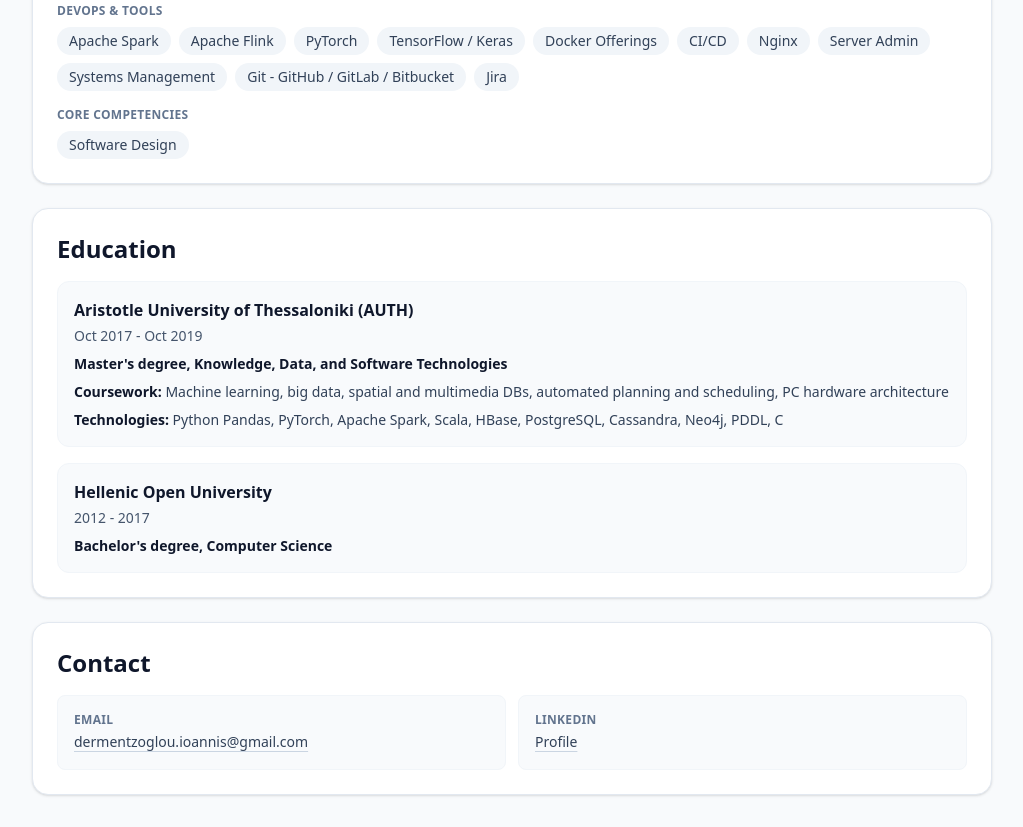
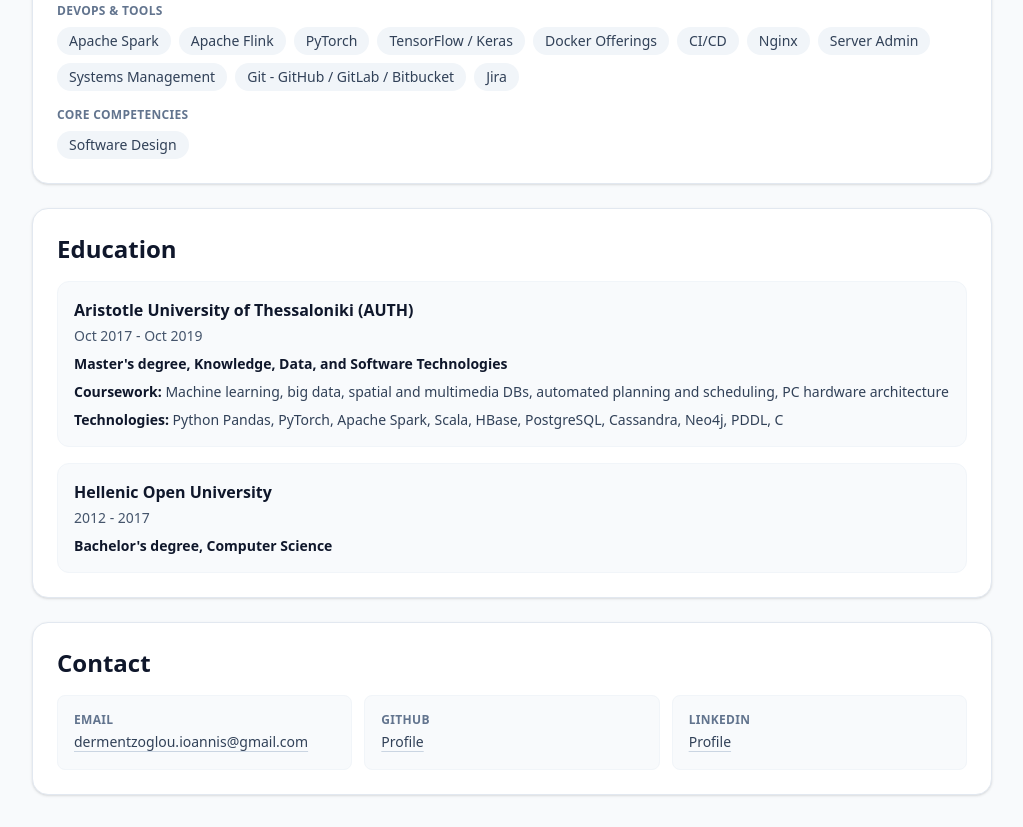
Before and after one commit to ophid1an/vassago, an Astro site: page / in a window 1280 px wide. Shown: the part 864-1691 px from the top of the page, without its empty margins (128-1151 px from the left). Built offline with nearby package versions, Linux system fonts and the light colour scheme; Astro itself is replaced by a stand-in of ours.

Commit message:
Add github link

```diff
--- a/src/pages/index.astro
+++ b/src/pages/index.astro
@@ -280,7 +280,7 @@ import avatarImage from "../assets/1764646712866.webp";
           class="mt-6 rounded-2xl border border-slate-200 bg-white p-4 shadow-sm sm:p-6"
         >
           <h2 class="text-xl font-semibold sm:text-2xl">Contact</h2>
-          <div class="mt-4 grid gap-3 sm:grid-cols-2">
+          <div class="mt-4 grid gap-3 sm:grid-cols-3">
             <div class="rounded-lg border border-slate-100 bg-slate-50 p-4">
               <p
                 class="text-xs font-semibold uppercase tracking-wide text-slate-500"
@@ -300,12 +300,29 @@ import avatarImage from "../assets/1764646712866.webp";
               <p
                 class="text-xs font-semibold uppercase tracking-wide text-slate-500"
               >
+                Github
+              </p>
+              <a
+                href="https://github.com/ophid1an"
+                class="mt-1 block text-sm font-medium text-slate-700 underline decoration-slate-300 underline-offset-4 hover:text-slate-900"
+                rel="noopener noreferrer"
+                target="_blank"
+                data-token-index="2"
+                tabindex="0"
+                >Profile</a
+              >
+            </div>
+            <div class="rounded-lg border border-slate-100 bg-slate-50 p-4">
+              <p
+                class="text-xs font-semibold uppercase tracking-wide text-slate-500"
+              >
                 LinkedIn
               </p>
               <a
                 href="https://www.linkedin.com/in/giannis-dermentzoglou-0a6381164/overlay/about-this-profile/?trk=opento_sprofile_details"
                 class="mt-1 inline-flex items-center text-sm font-medium text-slate-700 underline decoration-slate-300 underline-offset-4 hover:text-slate-900"
                 rel="noopener noreferrer"
+                target="_blank"
                 data-token-index="2"
                 tabindex="0"
                 >Profile</a
```
